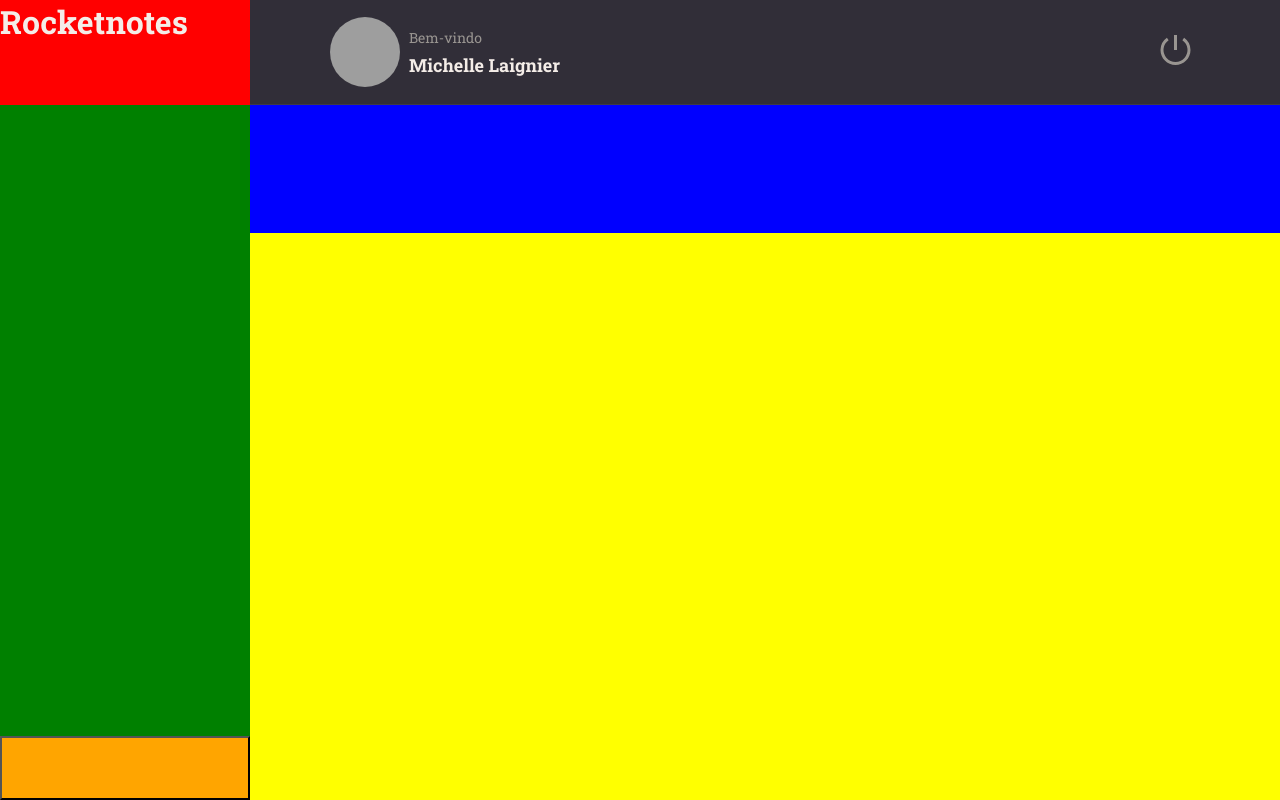
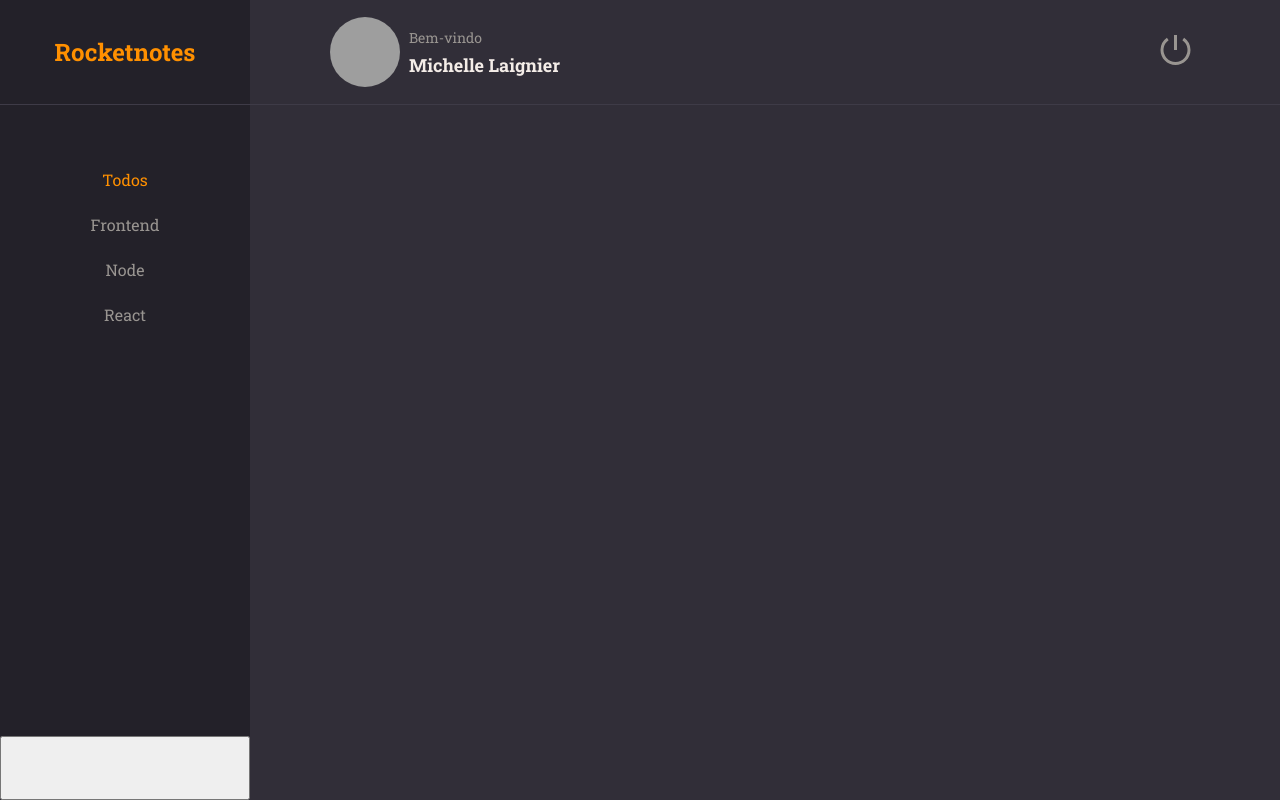
Before and after one commit to Michelle-Laignier/RocketNotes, a React (Vite) app: page / in a window 1280 px wide. Built offline with nearby package versions, Linux system fonts and the light colour scheme; grey boxes are pictures that could not be loaded.

Commit message:
home: logo and menu

```diff
--- a/src/components/ButtonText/index.jsx
+++ b/src/components/ButtonText/index.jsx
@@ -1,12 +1,19 @@
 import { Container } from './styles'
 
-export function ButtonText({ title, ...rest }) {
+export function ButtonText({ title, $isActive = false, ...rest }) {
     return(
         <Container
             type='button'
+            $isActive={$isActive}
             {...rest}
         >
             {title}
         </Container>
     )
 }
+
+{/*
+$isActive={$isActive}
+pro $ não dar erro, faz isso:
+https://styled-components.com/docs/api#transient-props
+*/}
--- a/src/components/ButtonText/styles.js
+++ b/src/components/ButtonText/styles.js
@@ -3,7 +3,7 @@
 export const Container = styled.button`
     background: none;
     border: none;
-    color: ${({ theme }) => theme.COLORS.ORANGE};
+    color: ${({ theme, $isActive }) => $isActive ? theme.COLORS.ORANGE : theme.COLORS.GRAY_100};
     font-size: 16px;
     width: fit-content;
 `
--- a/src/pages/Home/index.jsx
+++ b/src/pages/Home/index.jsx
@@ -1,17 +1,23 @@
 import { Container, Brand, Menu, Search, Content, NewNote } from './styles'
 
 import { Header } from '../../components/Header'
+import { ButtonText } from '../../components/ButtonText'
 
 export function Home() {
   return(
     <Container>
-      <Brand>
+			<Brand>
 				<h1>Rocketnotes</h1>
-      </Brand>
+			</Brand>
 
 			<Header></Header>
 
-			<Menu></Menu>
+			<Menu>
+				<li><ButtonText title="Todos" $isActive/></li>
+				<li><ButtonText title="Frontend" /></li>
+				<li><ButtonText title="Node" /></li>
+				<li><ButtonText title="React" /></li>
+			</Menu>
 
 			<Search></Search>
 
--- a/src/pages/Home/styles.js
+++ b/src/pages/Home/styles.js
@@ -21,26 +21,46 @@
 */}
 
 export const Brand = styled.div`
-    background: red;
     grid-area: brand;
+
+    align-items: center;
+    display: flex;
+    justify-content: center;
+
+    background: ${({ theme }) => theme.COLORS.BACKGROUND_900};
+
+    border-bottom-color: ${({ theme }) => theme.COLORS.BACKGROUND_700};
+    border-bottom-style: solid;
+    border-bottom-width: 1px;
+
+    > h1 {
+        color: ${({ theme }) => theme.COLORS.ORANGE};
+        font-size: 24px;
+    }
 `
 
 export const Menu = styled.ul`
-    background: green;
     grid-area: menu;
+
+    background: ${({ theme }) => theme.COLORS.BACKGROUND_900};
+
+    padding-top: 64px;
+    text-align: center;
+
+    > li {
+        margin-bottom: 24px;
+    }
+
 `
 
 export const Search = styled.div`
-    background: blue;
     grid-area: search;
 `
 
 export const Content = styled.div`
-    background: yellow;
     grid-area: content;
 `
 
 export const NewNote = styled.button`
-    background: orange;
     grid-area: newnote;
 `
```
